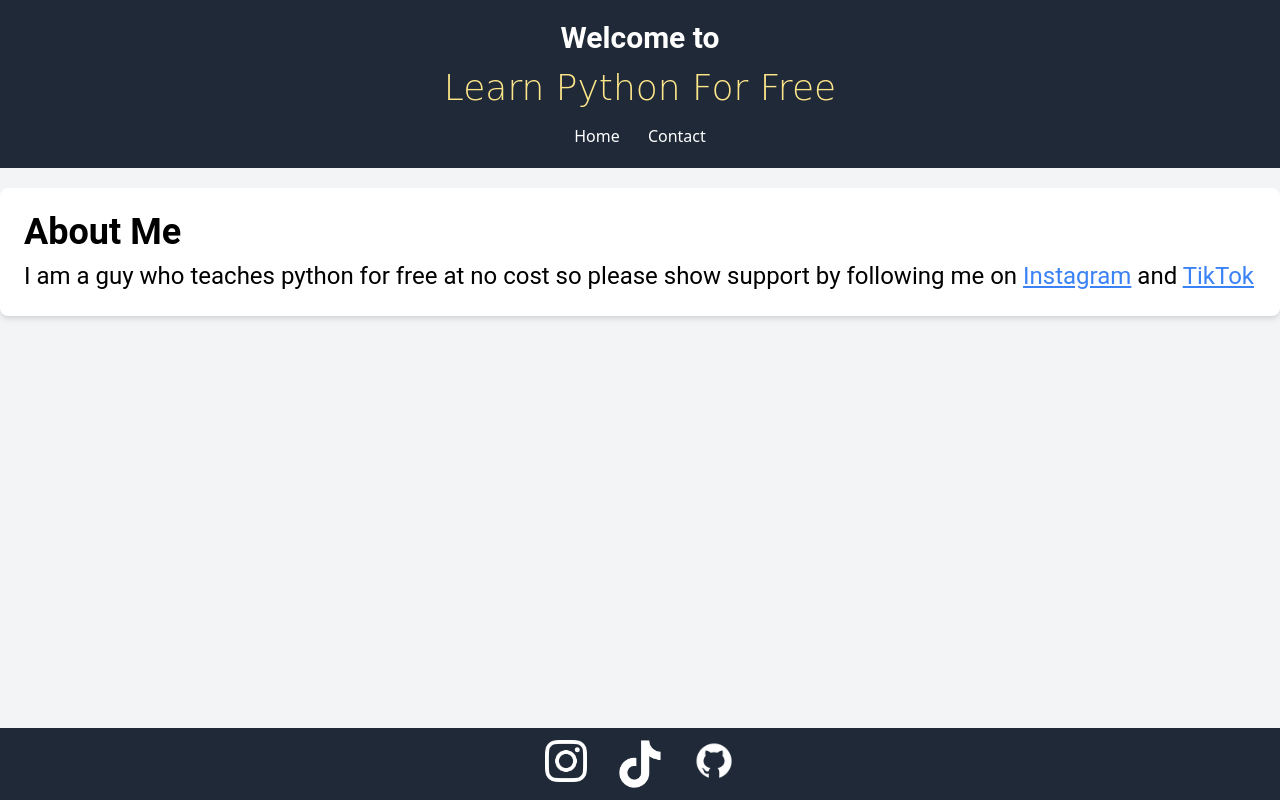
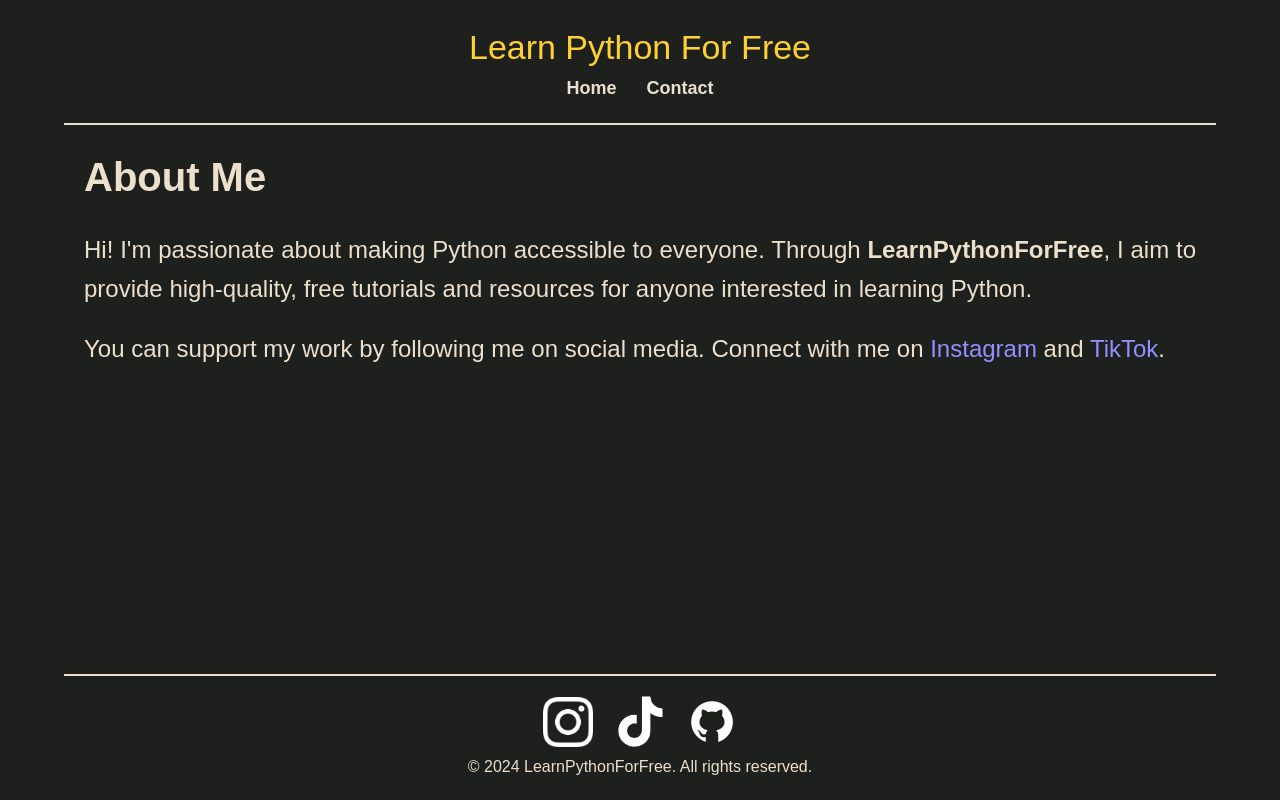
Before and after one commit to learnpythonfree/learnpythonfree.github.io, a plain HTML site: page about.html in a window 1280 px wide. Drawn offline with nearby package versions, Linux system fonts and the light colour scheme; a web font is replaced by a local one.

Commit message:
Add files via upload

```diff
--- a/about.html
+++ b/about.html
@@ -1,72 +1,54 @@
 <!DOCTYPE html>
 <html lang="en">
 <head>
-    <!-- Google tag (gtag.js) -->
-<script async src="https://www.googletagmanager.com/gtag/js?id=G-KR1SYPGYY1"></script>
-<script>
-  window.dataLayer = window.dataLayer || [];
-  function gtag(){dataLayer.push(arguments);}
-  gtag('js', new Date());
-
-  gtag('config', 'G-KR1SYPGYY1');
-</script>
     <meta charset="UTF-8">
     <meta name="viewport" content="width=device-width, initial-scale=1.0">
-    <title>About</title>
-    <meta name="description" content="Welcome to My Simple Website, where we provide a range of services to meet your needs.">
-    <meta name="keywords" content="simple website, services, contact, about">
-    <!-- Include Tailwind CSS via CDN -->
-    <link href="https://cdn.jsdelivr.net/npm/tailwindcss@2.2.19/dist/tailwind.min.css" rel="stylesheet">
-    <link href="https://fonts.googleapis.com/css2?family=DynaPuff:wght@400;500;600;700&display=swap" rel="stylesheet">
+    <title>About | LearnPythonForFree</title>
+    <meta name="description" content="Learn more about the creator of LearnPythonForFree and their mission to teach Python for free.">
+    <meta name="keywords" content="python, learn python for free, about">
+
+    <!-- Custom CSS for Dark Theme -->
+    <link rel="stylesheet" href="styles.css">
 
     <!-- favicon -->
-
     <link rel="icon" type="image/png" href="Images/favicon-48x48.png" sizes="48x48" />
     <link rel="icon" type="image/svg+xml" href="Images/favicon.svg" />
     <link rel="shortcut icon" href="Images/favicon.ico" />
     <link rel="apple-touch-icon" sizes="180x180" href="Images/apple-touch-icon.png" />
     <meta name="apple-mobile-web-app-title" content="LearnPython" />
     <link rel="manifest" href="site.webmanifest" />
-    <style>
-        .font-dynapuff {
-            font-family: 'DynaPuff', cursive;
-        }
-        /* Additional style to ensure single-line display */
-        pre {
-            white-space: nowrap; /* Prevent line breaks */
-        }
-        h1, h2, h3, h4, h5, h6, p {
-            font-family: 'Roboto', sans-serif; /* Replace 'Roboto' with your chosen font */
-            line-height: 1.5; /* Optional: improves readability */
-            margin: 0; /* Optional: resets margin for consistent spacing */
-        }
-    </style>
 </head>
-<body class="bg-gray-100 flex flex-col min-h-screen">
-    <header class="bg-gray-800 text-white p-5 text-center">
-        <h1 class="text-3xl font-semibold">Welcome to</h1>
 
-        <h2 class="font-light font-dynapuff text-yellow-200 mt-3 text-4xl">
-            Learn Python For Free
-        </h2>
-        <nav class="mt-4">
-            <a href="index.html" class="mx-3 hover:text-gray-300">Home</a>
-            <a href="contact.html" class="mx-3 hover:text-gray-300">Contact</a>
+<body>
+    <header class="header">
+        <h2 class="subtitle">Learn Python For Free</h2>
+        <nav class="nav">
+            <a href="index.html" class="nav-link">Home</a>
+            <a href="contact.html" class="nav-link">Contact</a>
         </nav>
     </header>
 
-    <main class="container mx-auto mt-5 flex-grow">
-
-        <section id="about" class="bg-white p-6 rounded-lg shadow-md mb-5">
-            <h1 class="text-4xl font-semibold mb-2">About Me</h1>
-            <h2 class="text-2xl">I am a guy who teaches python for free at no cost so please show support by following me on <a href="https://www.instagram.com/learnpythonforfree/"  class="text-blue-500 underline">Instagram</a> and <a href="https://www.tiktok.com/@learnpythonforfre.e"  class="text-blue-500 underline">TikTok</a></h2>
+    <main class="main-content">
+        <section class="about-section">
+            <h1 class="mainh1">About Me</h1>
+            <p class="infop">
+                Hi! I'm passionate about making Python accessible to everyone. Through <strong>LearnPythonForFree</strong>, I aim to provide high-quality, free tutorials and resources for anyone interested in learning Python.
+            </p>
+            <p class="infop">
+                You can support my work by following me on social media. Connect with me on <a href="https://www.instagram.com/learnpythonforfree/" class="next">Instagram</a> and <a href="https://www.tiktok.com/@learnpythonforfre.e" class="next">TikTok</a>.
+            </p>
         </section>
     </main>
 
-    <footer class="bg-gray-800 text-white flex mt-10 justify-center">
-        <a href="https://www.instagram.com/learnpythonforfree/"><img src="Images/insta.png" alt="" width="50px" class="px-1 m-3"></a>
-        <a href="https://www.tiktok.com/@learnpythonforfre.e"><img src="Images/TikTok.png" alt="" width="50px" class="px-1 m-3"></a>
-        <a href="https://github.com/learnpythonfree/files.py"><img src="Images/github.png" alt="" width="50px" class="px-1 m-3"></a>
+    <footer class="footer">
+        <a href="https://www.instagram.com/learnpythonforfree/"><img src="Images/insta.png" alt="Instagram" width="50px" class="social-icon"></a>
+        <a href="https://www.tiktok.com/@learnpythonforfre.e"><img src="Images/TikTok.png" alt="TikTok" width="45px" class="social-icon"></a>
+        <a href="https://github.com/learnpythonfree/files.py"><img src="Images/github.png" alt="GitHub" width="50px" class="social-icon"></a>
+        <p>&copy; <span id="year"></span> LearnPythonForFree. All rights reserved.</p>
     </footer>
+
+    <script>
+        document.getElementById("year").textContent = new Date().getFullYear();
+    </script>
 </body>
 </html>
```
Also changed, not shown: contact.html (+26 -48 lines).
